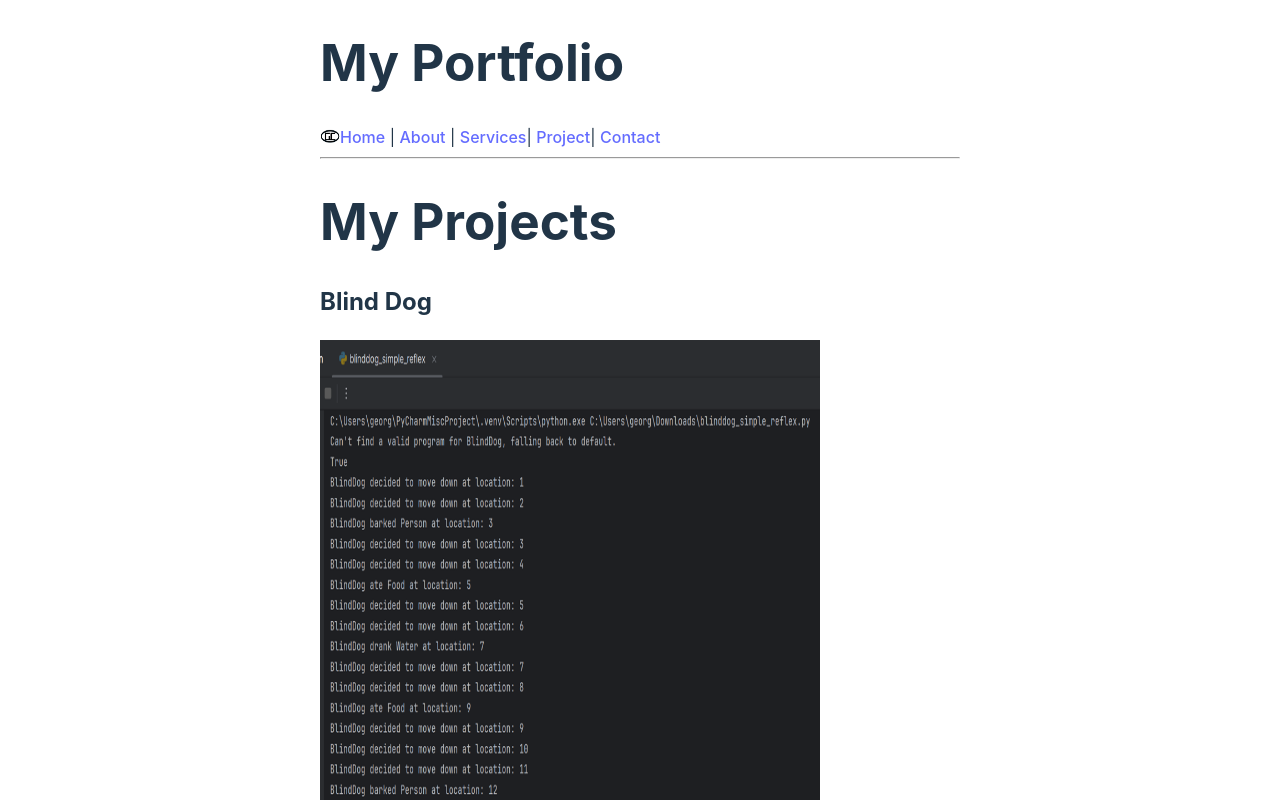
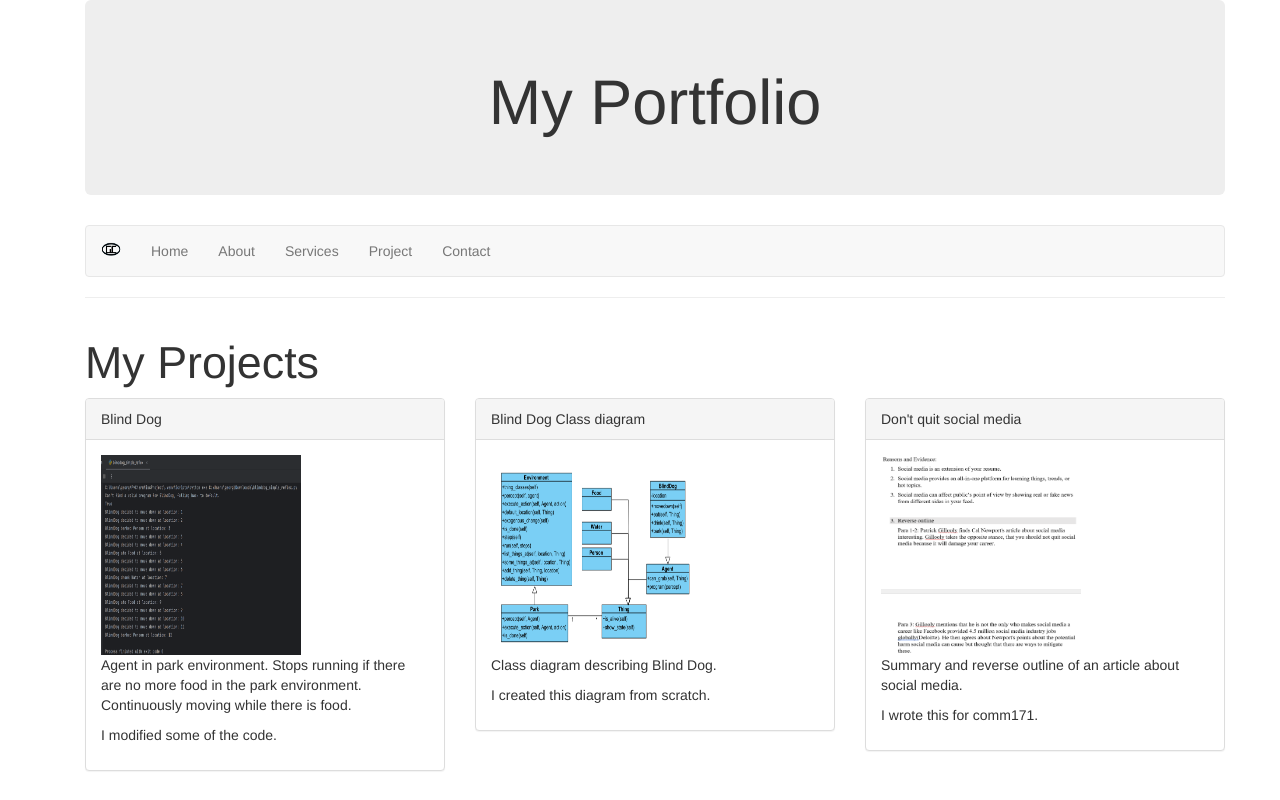
Before and after one commit to georgeCentennial/webAppPortfolio, a React (Vite) app in the folder client/: page /project in a window 1280 px wide. Shown: the top 800 px of the page. Built offline with nearby package versions, Linux system fonts and the light colour scheme.

Commit message:
Added bootstrap

```diff
--- a/client/MainRouter.jsx
+++ b/client/MainRouter.jsx
@@ -16,7 +16,8 @@ import Layout from './components/Layout';
 import './src/index.css'
 
 const MainRouter = () => {
-    return (    <div>
+    return (    <div className="container">
+                    <div>
                         <Layout/>
                         <Routes>
                             <Route exact path="/" element={<Home />} />
@@ -27,6 +28,7 @@ const MainRouter = () => {
                             <Route exact path="/service" element={<Service />} />
                         </Routes>
                     </div>
+                </div>
     );
 }
 
--- a/client/components/CustomInput.jsx
+++ b/client/components/CustomInput.jsx
@@ -15,7 +15,7 @@ export default function CustomInput (props){
 
     return (
         <>
-            <div className="inputWrap">
+            <div className="form-group">
                 <label>{label}</label><br/>
                 <input
                     type={props.type}
@@ -23,6 +23,7 @@ export default function CustomInput (props){
                     value={props.value}
                     onChange={onChange}
                     name={props.name}
+                    className="form-control"
                 />
             </div>
         </>
--- a/client/components/Home.jsx
+++ b/client/components/Home.jsx
@@ -7,8 +7,10 @@
 export default function Home(){
     return (
         <>
-            <h1>Hello World!</h1>
-            <p>This is my portfolio for COMP299-Web application development</p>
+            <div className="container">
+                <h1>Hello World!</h1>
+                <p>This is my portfolio for COMP299-Web application development</p>
+            </div>
         </>
     );
 
--- a/client/components/Layout.jsx
+++ b/client/components/Layout.jsx
@@ -11,13 +11,27 @@ import CustomLogo from '../src/customLogo';
 export default function Layout(){
     return (
         <>
-            <h1>My Portfolio</h1>
-            <nav>
-                <CustomLogo />
-                <Link to="/">Home</Link> | <Link to="/about">About</Link> | <Link to="/service">Services</Link>| <Link to="/project">Project</Link>| <Link to="/contact">Contact</Link>
 
-            </nav>
-            <hr/>
+            <div className="container">
+                <div className="jumbotron text-center">
+                    <h1>My Portfolio</h1>
+                </div>
+                <nav className="navbar navbar-default">
+                    <div className="container-fluid">
+                        <div className="navbar-header">
+                            <a className="navbar-brand" href="/"><CustomLogo /></a>
+                        </div>
+                        <ul className="nav navbar-nav">
+                            <li><a href="/">Home</a></li>
+                            <li><a href="/about">About</a></li>
+                            <li><a href="/service">Services</a></li>
+                            <li><a href="/project">Project</a></li>
+                            <li><a href="/contact">Contact</a></li>
+                        </ul>
+                    </div>
+                </nav>
+                <hr/>
+            </div>
         </>
     );
 
--- a/client/index.html
+++ b/client/index.html
@@ -10,6 +10,9 @@
     <meta charset="UTF-8" />
     <link rel="icon" type="image/svg+xml" href="/vite.svg" />
     <meta name="viewport" content="width=device-width, initial-scale=1.0" />
+    <link rel="stylesheet" href="https://maxcdn.bootstrapcdn.com/bootstrap/3.4.1/css/bootstrap.min.css">
+  <script src="https://ajax.googleapis.com/ajax/libs/jquery/3.7.1/jquery.min.js"></script>
+  <script src="https://maxcdn.bootstrapcdn.com/bootstrap/3.4.1/js/bootstrap.min.js"></script>
     <title>Vite + React</title>
   </head>
   <body>
--- a/client/src/about.jsx
+++ b/client/src/about.jsx
@@ -5,10 +5,12 @@
  * Date: Jan 28, 2025
  */
 import MyPhoto from "./customProfile";
+import Resume from "./assets/George_Resume.pdf";
 
 export default function About(){
     return (
     <>
+        <div className="container">
             <h1>About</h1>
             <MyPhoto />
             <p>Name: George Jose Cayabyab</p>
@@ -16,9 +18,10 @@ export default function About(){
             <p>I like taking walks, and I have been adjusting to the cold weather here in Canada!</p>
             <p>So far, life is good.</p>
 
-        <a href="dummy.pdf" download="resume.pdf">
+            <a href={Resume} download="resume.pdf">
                 download resume
             </a>
+        </div>
     </>
     );
 }
--- a/client/src/contact.jsx
+++ b/client/src/contact.jsx
@@ -21,18 +21,22 @@ export default function Contact(){
 
     return (
         <>
+
+            <div className="container">
                 <h1>Contact</h1>
+                <div className='well well-sm'>
+                    <p>Contact me via email: gcayaby2@my.centennialcollege.ca</p>
+                </div>
                 <div>
-                <p>Contact me via email: gcayaby2@my.centennialcollege.ca</p>
                     <form onSubmit={handleSubmit}>
                         <CustomInput label="First Name" type={'text'} name={"firstName"} placeholder={"First Name"}/>
                         <CustomInput label="Last Name" type={'text'} name={"lastName"} placeholder={"Last Name"}/>
                         <CustomInput label="Contact Number" type={'text'} name={"contactNumber"} placeholder={"Contact Number"}/>
                         <CustomInput label="Email" type={'text'} name={"email"} placeholder={"Email"}/>
-                    <CustomInput label="Message" type={'text'} name={"message"} placeholder={"Message"}/>
-
-                    <input type="submit"/>
+                        <CustomInput label="Message" type={'textarea'} name={"message"} placeholder={"Message"}/>
+                        <button type="submit" className="btn btn-default">Submit</button>
                     </form>
+                </div>
             </div>
         </>
     );
--- a/client/src/education.jsx
+++ b/client/src/education.jsx
@@ -7,7 +7,10 @@
 export default function Education(){
     return (
         <>
-            <h1>Education.Qualitfication</h1>
+
+            <div className="container">
+                <h1>Education.Qualitfication</h1>
+            </div>
         </>
     );
 }
--- a/client/src/index.css
+++ b/client/src/index.css
@@ -17,8 +17,8 @@
   text-rendering: optimizeLegibility;
   -webkit-font-smoothing: antialiased;
   -moz-osx-font-smoothing: grayscale;
-  margin: auto;
-  width: 50%;
+  /* margin: auto;
+  width: 50%; */
 }
 
 a {
@@ -29,17 +29,17 @@ a {
 a:hover {
   color: #535bf2;
 }
-
+/*
 body {
   margin: 0;
   display: flex;
-  place-items: center;
+  place-items: center; */
   /* min-width: 320px;
   min-height: 100vh; */
-  height: 100%;
+  /* height: 100%;
   width: 100%;
   align-items: center;
-}
+} */
 
 h1 {
   font-size: 3.2em;
--- a/client/src/project.jsx
+++ b/client/src/project.jsx
@@ -11,19 +11,44 @@ import blindDogOutput from './images/blindDogOutput.png';
 export default function Project(){
     return (
         <>
+            <div className="container">
                 <h1>My Projects</h1>
-            <h2>Blind Dog</h2>
-            <img src={blindDogOutput} width={500} height={500}/>
+                <div class="row">
+                    <div class="col-sm-4">
+                        <div class="panel panel-default">
+                            <div class="panel-heading">Blind Dog</div>
+                            <div class="panel-body">
+                                <img src={blindDogOutput} width={200} height={200}/>
                                 <p>Agent in park environment. Stops running if there are no more food in the park environment. Continuously moving while there is food.</p>
                                 <p>I modified some of the code.</p>
-            <h2>Blind Dog Class diagram</h2>
-            <img src={blindDogClassDiagram} width={500} height={500}/>
+                            </div>
+                        </div>
+                    </div>
+                    <div class="col-sm-4">
+                        <div class="panel panel-default">
+                            <div class="panel-heading">Blind Dog Class diagram</div>
+                            <div class="panel-body">
+                                <img src={blindDogClassDiagram} width={200} height={200}/>
                                 <p>Class diagram describing Blind Dog.</p>
                                 <p>I created this diagram from scratch.</p>
-            <h2>Don't quit social media</h2>
-            <img src={summary} width={500} height={500}/>
+                            </div>
+                        </div>
+                    </div>
+                    <div class="col-sm-4">
+                        <div class="panel panel-default">
+                            <div class="panel-heading">Don't quit social media</div>
+                            <div class="panel-body">
+                                <img src={summary} width={200} height={200}/>
                                 <p>Summary and reverse outline of an article about social media.</p>
                                 <p>I wrote this for comm171.</p>
+                            </div>
+                        </div>
+                    </div>
+                </div>
+
+
+
+            </div>
         </>
     );
 }
--- a/client/src/service.jsx
+++ b/client/src/service.jsx
@@ -7,13 +7,23 @@
 export default function Service(){
     return (
         <>
-            <h1>Services</h1>
-            <h2>Dynamics F&O developer</h2>
-            <p>I have some basic experience with x++.</p>
-            <h2>Basic programming language tutor</h2>
-            <p>I have some basic knowledge about programming.</p>
-            <h2>Filipino language tutor</h2>
-            <p>I have lived most of my life speaking in filipino.</p>
+            <div className="container">
+                <h1>Services</h1>
+                <ul className="list-group">
+                    <li className="list-group-item">
+                        <h4>Dynamics F&O developer</h4>
+                        <p>I have some basic experience with x++. I can create forms, lists, functions, tests and etc.</p>
+                    </li>
+                    <li className="list-group-item">
+                        <h4>Basic programming language</h4>
+                        <p>I have some basic knowledge about programming. From basic to simple algorithms.</p>
+                    </li>
+                    <li className="list-group-item">
+                        <h4>Filipino language</h4>
+                        <p>I have lived most of my life speaking in filipino. I can also teach the filipino culture.</p>
+                    </li>
+                </ul>
+            </div>
         </>
     );
 }
```
Also changed, not shown: 1 other file (tests, documents, lock files or other folders). Lines whose indentation alone changed are shown as unchanged.
